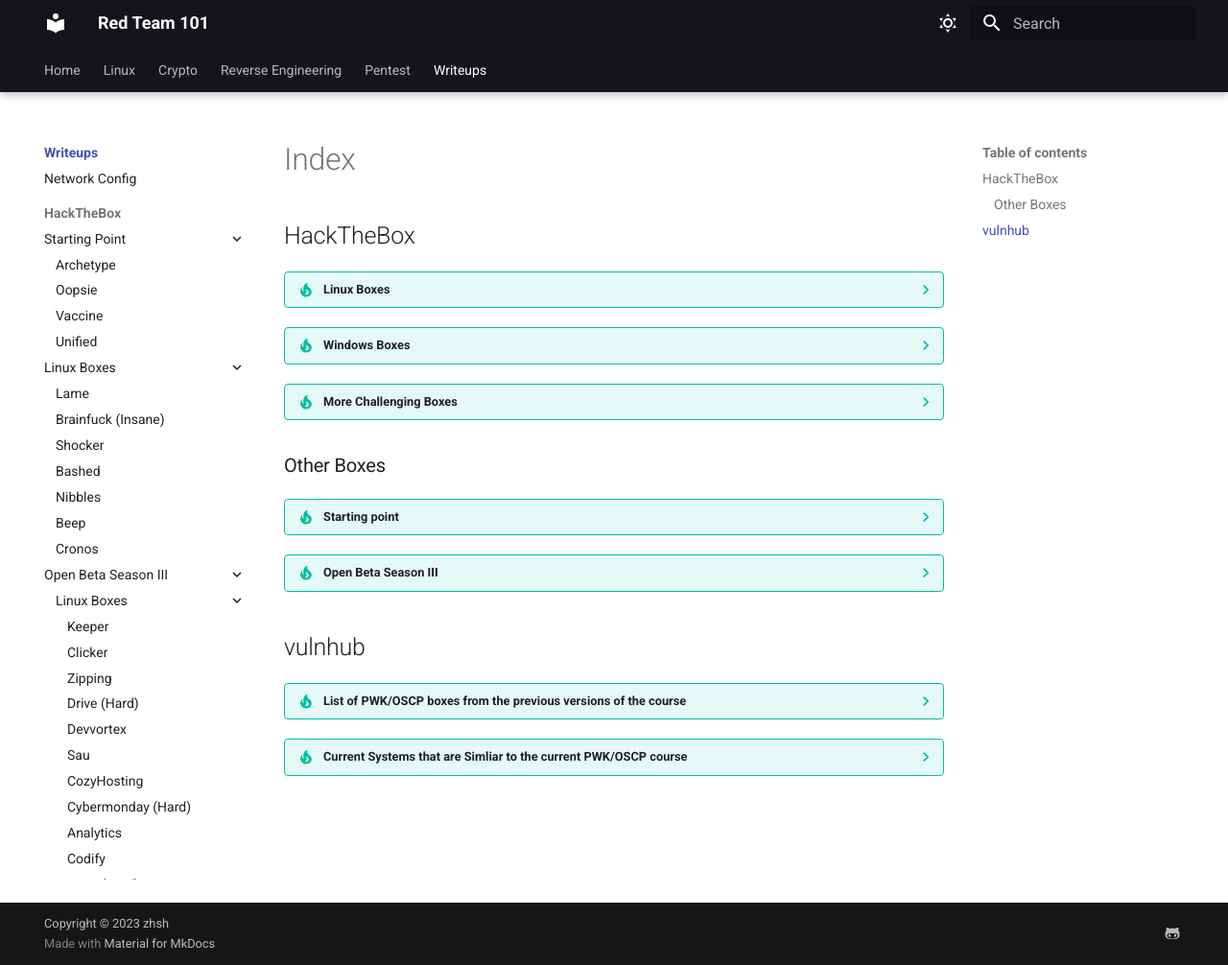
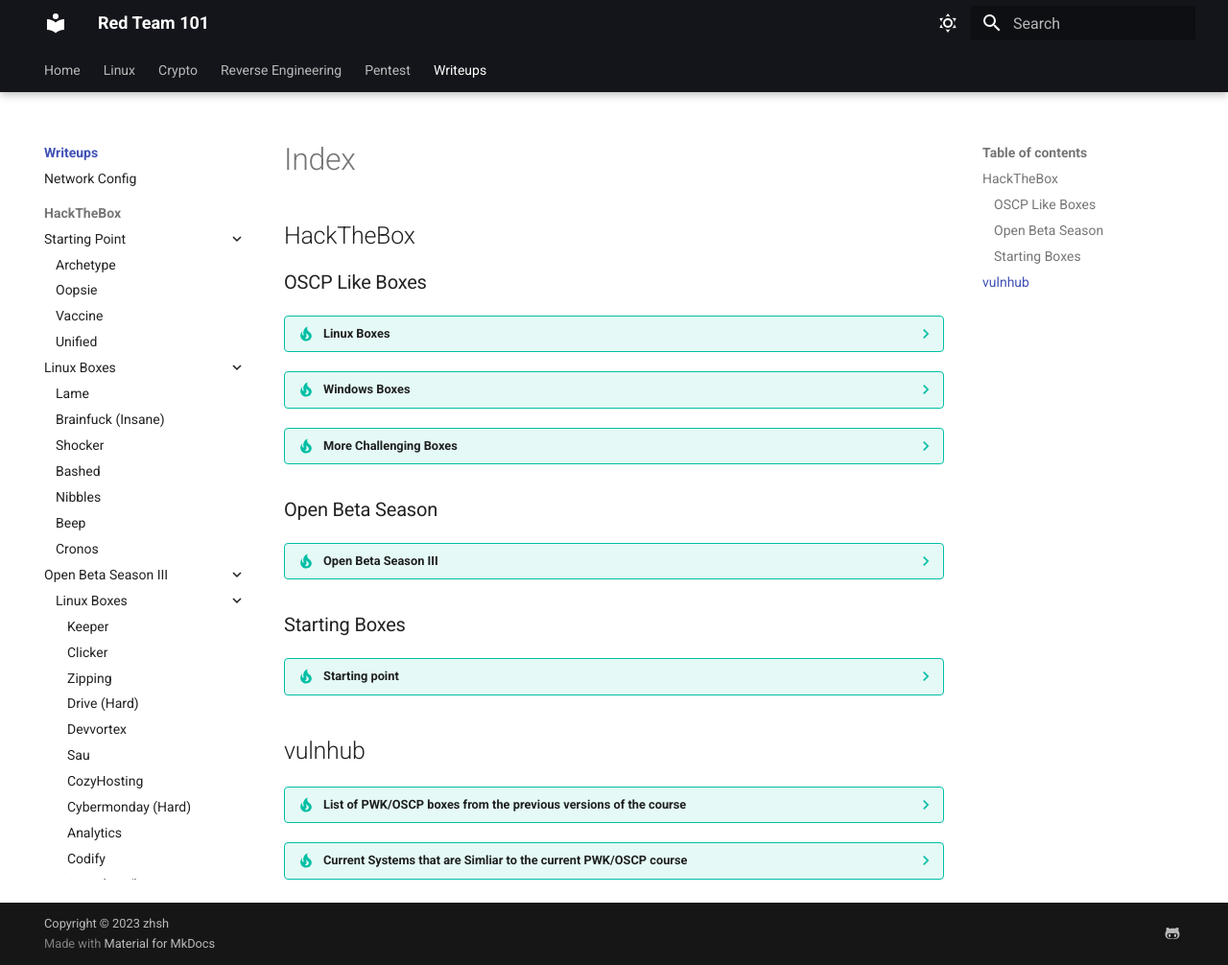
Before and after one commit to zhsh9/RE101, an MkDocs documentation site: the page built from docs/Write-ups/index.md, in a window 1280 px wide and 1006 px high. Shown: the whole window at 96% size. Built offline with MkDocs 1.6.1 and Material for MkDocs 9.7.7, drawn with Linux system fonts in a browser that asks for light colours.

```diff
--- a/docs/Write-ups/index.md
+++ b/docs/Write-ups/index.md
@@ -1,4 +1,6 @@
 ## HackTheBox
+
+### OSCP Like Boxes
 
 ??? Tip "Linux Boxes"
 
@@ -149,14 +151,7 @@
     - [ ] Search [Windows]
     - [ ] Undetected [Linux] (More like an IR box)
 
-### Other Boxes
-
-??? Tip "Starting point"
-
-    - [x] Archetype
-    - [x] Oopsie
-    - [x] Vaccine
-    - [x] Unified
+### Open Beta Season
 
 ??? Tip "Open Beta Season III"
 
@@ -178,8 +173,17 @@
 
     - [x] Hospital
     - [x] Authority
-    - [ ] Manager
+    - [x] Manager
     - [ ] Visual
+
+### Starting Boxes
+
+??? Tip "Starting point"
+
+    - [x] Archetype
+    - [x] Oopsie
+    - [x] Vaccine
+    - [x] Unified
 
 ## vulnhub
 
```
Also changed, not shown: docs/Write-ups/thb/active_machines/Manager.md (+2 -0 lines), docs/Write-ups/thb/active_machines/Manager.assets/image-20231206085044382.png (added).
